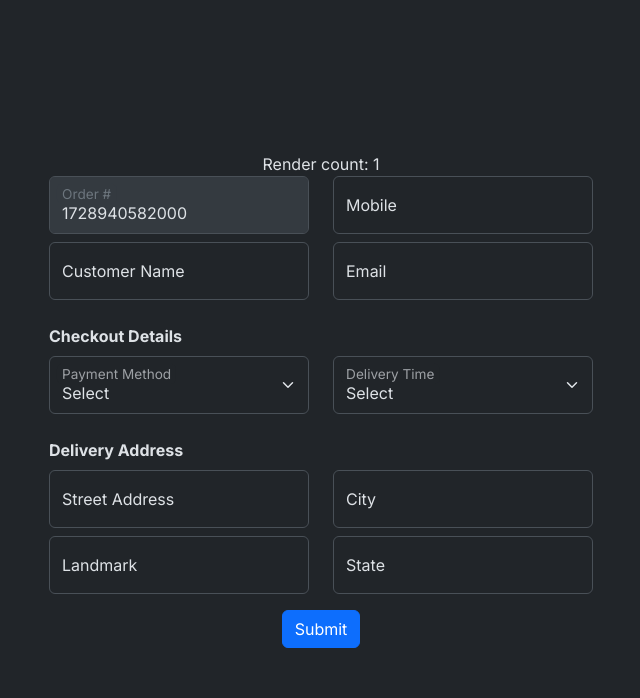
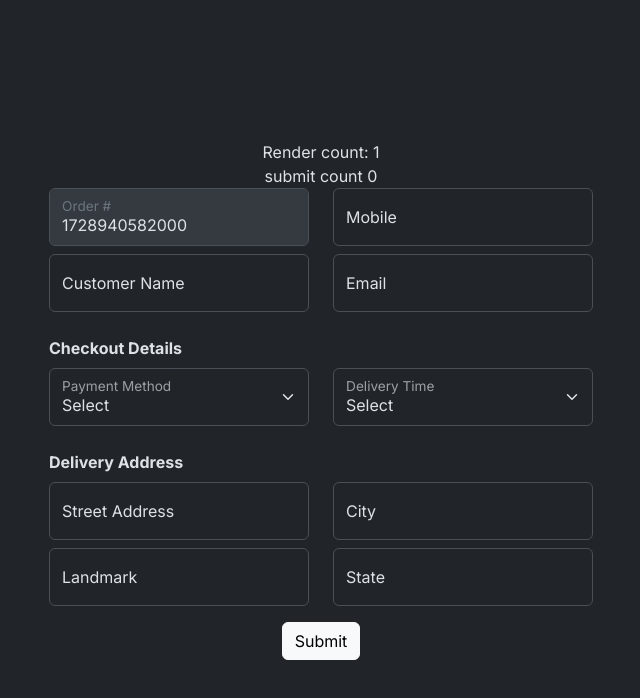
Before and after one commit to skrtz/food-delivery-form, a React (Vite) app: page / in a window 1280 px wide. Shown: the top 698 px of the page, without its empty margins (319-959 px from the left). Built offline with nearby package versions, Linux system fonts and the light colour scheme.

Commit message:
create reusable submit button component

```diff
--- /dev/null
+++ b/src/controls/SubmitButton.tsx
@@ -0,0 +1,34 @@
+
+type SubmitButtonProps = React.ButtonHTMLAttributes<HTMLButtonElement> & {
+    isSubmitting?: boolean
+}
+
+export const SubmitButton = (props: SubmitButtonProps) => {
+    const {
+        isSubmitting = undefined,
+        className = 'btn-light',
+        value,
+        ...other
+    } = props
+
+    return (
+        <button
+            type="submit"
+            className={`btn ${className}`}
+            disabled={isSubmitting == undefined ? false : isSubmitting}
+            {...other}
+        >
+            {isSubmitting === undefined || isSubmitting === false ? (
+                value
+            ) : (
+                <>
+                    <span
+                        className="spinner-border spinner-border-sm"
+                        aria-hidden="true">
+                    </span>
+                    <span role="status" className="ms-1">{value}</span>
+                </>
+            )}
+        </button>
+    )
+}
--- a/src/pages/FoodDelivery/FoodDeliveryForm.tsx
+++ b/src/pages/FoodDelivery/FoodDeliveryForm.tsx
@@ -4,6 +4,7 @@ import { FoodDeliveryFormType } from '../../types';
 import { CheckoutForm } from './components/CheckoutForm';
 import { DeliveryAddressForm } from './components/DeliveryAddressForm';
 import { FoodDeliveryMaster } from './components/FoodDeliveryMaster';
+import { SubmitButton } from '../../controls/SubmitButton';
 
 const RenderCount = getRenderCount();
 
@@ -30,19 +31,20 @@ export const FoodDeliveryForm = () => {
     const {
         handleSubmit,
         formState: {
-            isSubmitted,
-            isSubmitSuccessful,
             isSubmitting,
+            // isSubmitted,
+            // isSubmitSuccessful,
             submitCount
         },
     } = methods;
 
-    console.log('isSubmitting: ', isSubmitting);
-    console.log('isSubmitted: ', isSubmitted);
-    console.log('isSubmitSuccessful: ', isSubmitSuccessful);
+    // console.log('isSubmitting: ', isSubmitting);
+    // console.log('isSubmitted: ', isSubmitted);
+    // console.log('isSubmitSuccessful: ', isSubmitSuccessful);
     console.log('submitCount: ', submitCount);
 
-    const onSubmit = (formData: FoodDeliveryFormType) => {
+    const onSubmit = async (formData: FoodDeliveryFormType) => {
+        await new Promise((resolve) => setTimeout(resolve, 3000))
         console.log('form data: ', formData);
     }
     const onError = (err: FieldErrors) => {
@@ -52,12 +54,16 @@ export const FoodDeliveryForm = () => {
     return (
         <form autoComplete='off' noValidate onSubmit={handleSubmit(onSubmit, onError)}>
             <RenderCount />
+            <span>submit count {submitCount}</span>
             <FormProvider {...methods}>
                 <FoodDeliveryMaster />
                 <CheckoutForm />
                 <DeliveryAddressForm />
             </FormProvider>
-            <button type="submit" className="btn btn-primary">Submit</button>
+            <SubmitButton
+                value="Submit"
+                isSubmitting={isSubmitting}
+            />
         </form>
     )
 }
```
